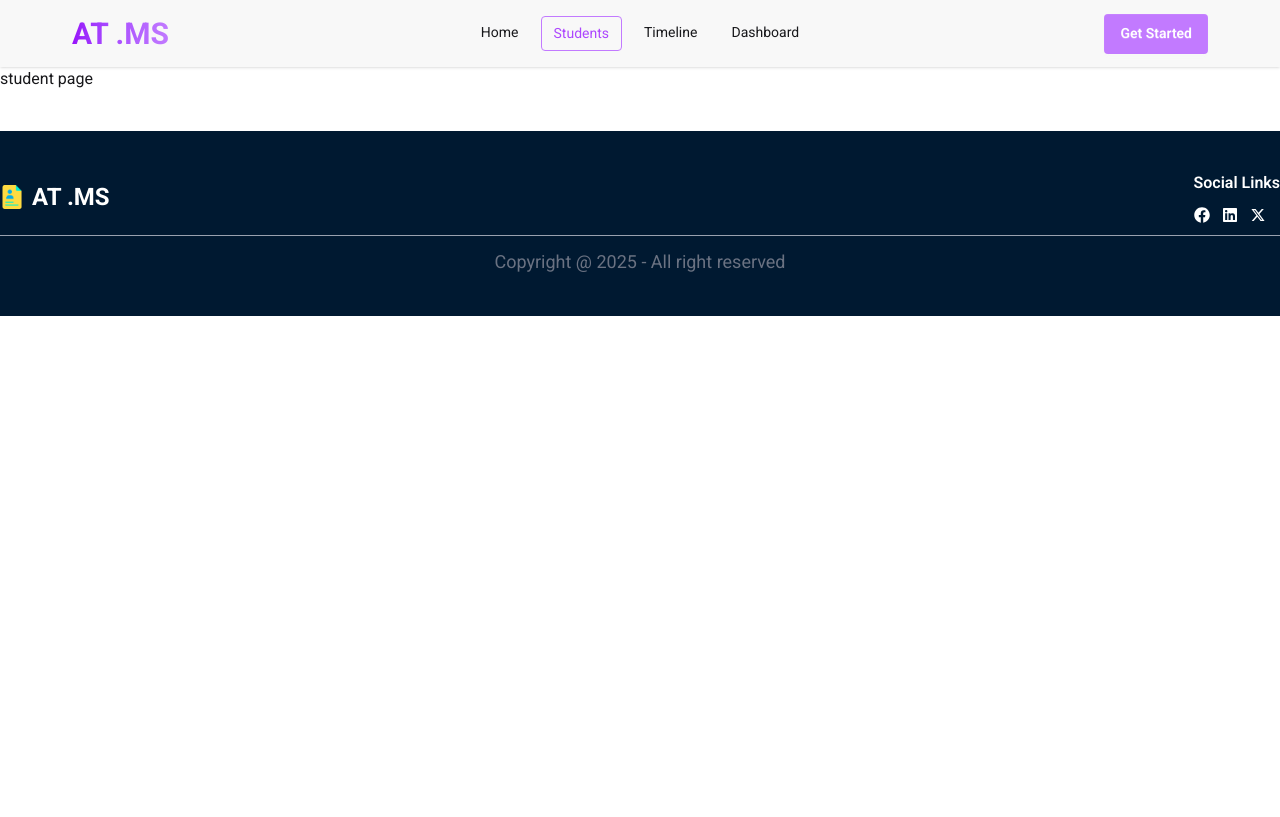
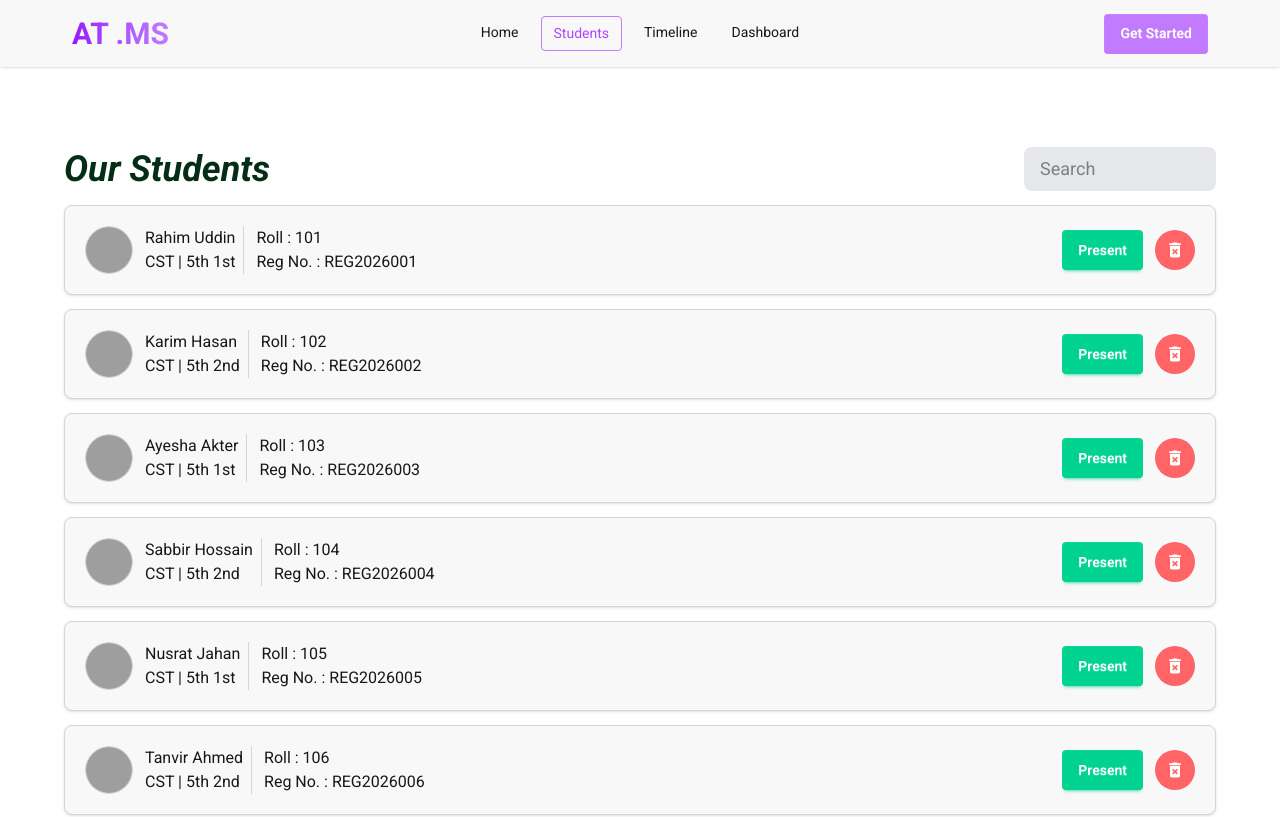
Before and after one commit to Md-Abdullah303/Attendenc-Menegmet-System, a React (Vite) app: page /students in a window 1280 px wide. Shown: the top 817 px of the page. Built offline with nearby package versions, Linux system fonts and the light colour scheme; grey boxes are pictures that could not be loaded.

Commit message:
added a students page and add a none-working input bar , but show form data.json in your display

```diff
--- a/src/Ui/HomeStudentCard/HomeStudentCard.jsx
+++ b/src/Ui/HomeStudentCard/HomeStudentCard.jsx
@@ -1,18 +1,6 @@
 import React from "react";
 
-/***
- * address:"Khulna, Bangladesh"
-description:"Tech enthusiast student"
-gunaboli:(3) ['curious', 'innovative', 'quick learner']
-id:6
-img:"https://i.pravatar.cc/150?img=6"
-name:"Tanvir Ahmed"
-presentCount:39
-registrationNumber:"REG2026006"
-roll:106
-shift:"2nd"
-tag:"science"
- */
+
 
 const HomeStudentCard = ({ student }) => {
   // console.log(student);
@@ -27,17 +15,19 @@ const HomeStudentCard = ({ student }) => {
           />
         </figure>
         <div className="card-body">
-          <h2 className="card-title text-2xl">
-            {student.name}
-          </h2>
+          <h2 className="card-title text-2xl">{student.name}</h2>
           <p className="text-lg">Roll : {student.roll}</p>
           <p className="text-lg">Reg No. : {student.registrationNumber}</p>
-          <p className="text-lg">Address : {student.address}
-          </p>
-          <div className="card-actions justify-end">
-            {
-                student.gunaboli.map((guna, ind)=> <div key={ind} className="badge badge-secondary badge-outline">{guna}</div>)
-            }
+          <p className="text-lg">Address : {student.address}</p>
+          <div className="card-actions items-center justify-between">
+            <button className="btn btn-ghost border border-purple-500 primary-t-color">Show Details</button>
+            <div className=" space-x-3">
+              {student.gunaboli.map((guna, ind) => (
+                <div key={ind} className="badge badge-secondary badge-outline">
+                  {guna}
+                </div>
+              ))}
+            </div>
           </div>
         </div>
       </div>
--- a/src/component/HeroTopStudents/HeroTopStudents.jsx
+++ b/src/component/HeroTopStudents/HeroTopStudents.jsx
@@ -15,7 +15,7 @@ const HeroTopStudents = () => {
         <MdOutlineAirlineStops /> Our Top Students
       </h1>
 
-      <Suspense fallback={<p>loding.....</p>}>
+      <Suspense fallback={<ClockLoader />}>
         <HomeStudentsContainer studentsData={studentsData}></HomeStudentsContainer>
       </Suspense>
     </div>
--- /dev/null
+++ b/src/component/StudentPageCardContainer/StudentPageCardContainer.jsx
@@ -0,0 +1,54 @@
+import React from "react";
+import { FcOk } from "react-icons/fc";
+import { MdDeleteForever } from "react-icons/md";
+
+/***
+ * address:"Khulna, Bangladesh"
+description:"Tech enthusiast student"
+gunaboli:(3) ['curious', 'innovative', 'quick learner']
+id:6
+img:"https://i.pravatar.cc/150?img=6"
+name:"Tanvir Ahmed"
+presentCount:39
+registrationNumber:"REG2026006"
+roll:106
+shift:"2nd"
+tag:"science"
+ */
+
+const StudentPageCardContainer = ({ studentsData }) => {
+  return (
+    <div className="space-y-3.5">
+      {studentsData.map((student) => (
+        <div
+          key={student.id}
+          className="border shadow-sm bg-base-200 border-gray-300 p-5 rounded-lg flex items-center justify-between gap-3"
+        >
+          <div className="flex items-center gap-3">
+            <div className="h-12 w-12 rounded-full overflow-hidden border border-gray-300">
+              <img src={student.img} alt={student.name} />
+            </div>
+            <div className="flex items-center gap-2 ">
+              <div className="">
+                <h1>{student.name}</h1>
+                <h2>CST | 5th {student.shift}</h2>
+              </div>
+              <div className="border-l px-3 border-gray-300">
+                <p>Roll : {student.roll}</p>
+                <p>Reg No. : {student.registrationNumber}</p>
+              </div>
+            </div>
+          </div>
+          <div className=" flex items-center gap-3">
+            <button className="btn btn-success text-white border-none">Present</button>
+            <button className="btn btn-ghost bg-red-400 text-white text-xl rounded-full p-1 h-10 w-10">
+            <MdDeleteForever />
+          </button>
+          </div>
+        </div>
+      ))}
+    </div>
+  );
+};
+
+export default StudentPageCardContainer;
--- a/src/pages/StudentsPage/StudentsPage.jsx
+++ b/src/pages/StudentsPage/StudentsPage.jsx
@@ -1,9 +1,21 @@
-import React from 'react';
+import React, { Suspense } from 'react';
+import { useLoaderData } from 'react-router';
+import StudentPageCardContainer from '../../component/StudentPageCardContainer/StudentPageCardContainer';
+import { ClockLoader } from 'react-spinners';
 
 const StudentsPage = () => {
+    const studentsData = useLoaderData();
     return (
-        <div>
-            student page
+        <div className='w-[90%] sm: space-y-3.5 container mx-auto pt-20 pb-10'>
+            <div className="flex items-center justify-between gap-5">
+                <h1 className='text-xl sm:text-3xl md:text-4xl font-bold italic text-green-950'>Our Students</h1>
+                <input className='bg-gray-200 py-2 px-4 w-[15vw] text-lg outline-none rounded-lg' type="text" placeholder='Search' />
+            </div>
+
+            <Suspense fallback={<ClockLoader />}>
+                <StudentPageCardContainer studentsData={studentsData}></StudentPageCardContainer>
+            </Suspense>
+
         </div>
     );
 };
```
